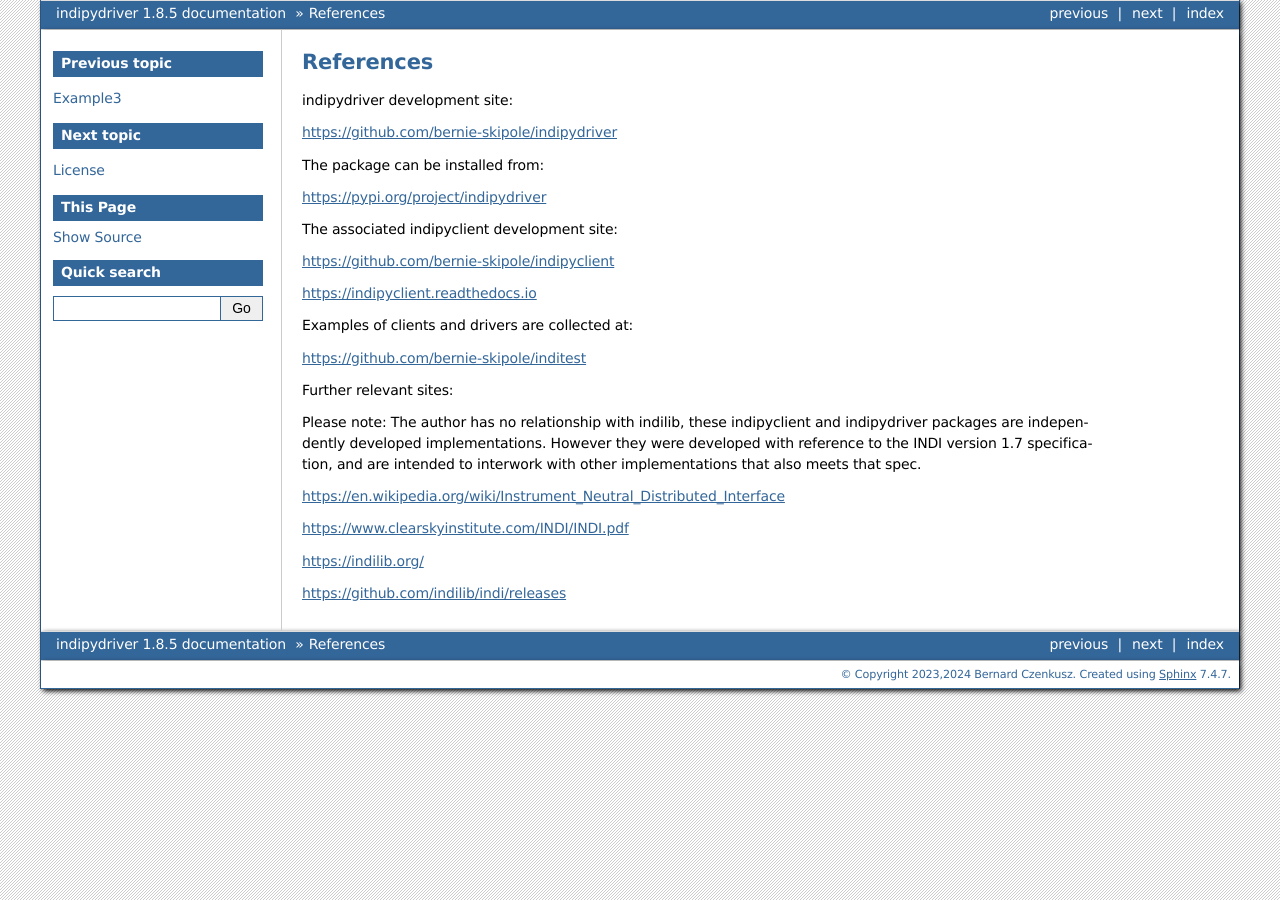
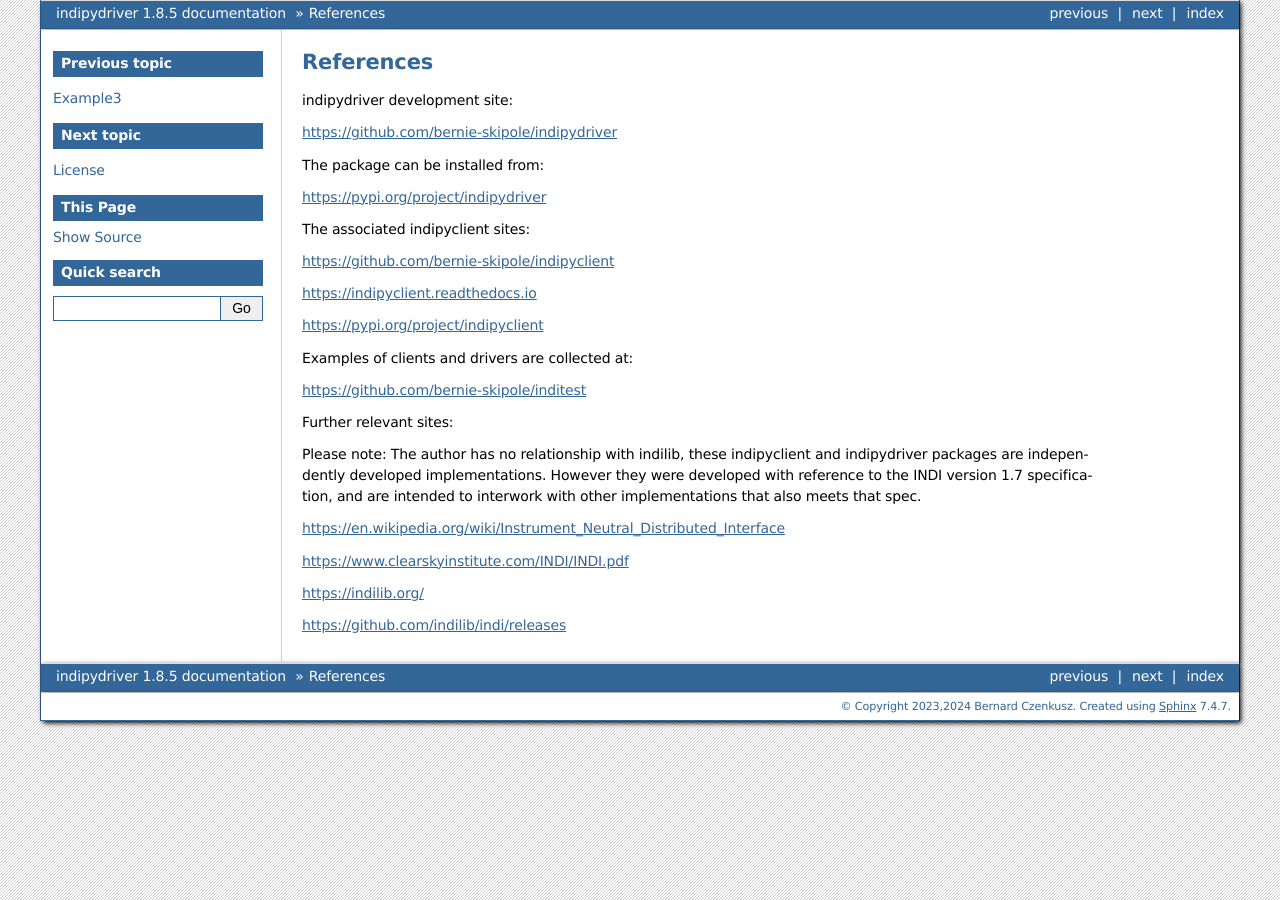
Before and after one commit to bernie-skipole/indipydriver, a Sphinx documentation site: the page built from docs/source/usage/references.rst, in a window 1280 px wide. Built offline with Sphinx 7.4.7, drawn with Linux system fonts in a browser that asks for light colours.

Commit message:
doc change

```diff
--- a/docs/source/usage/references.rst
+++ b/docs/source/usage/references.rst
@@ -11,11 +11,13 @@
 
 https://pypi.org/project/indipydriver
 
-The associated indipyclient development site:
+The associated indipyclient sites:
 
 https://github.com/bernie-skipole/indipyclient
 
 https://indipyclient.readthedocs.io
+
+https://pypi.org/project/indipyclient
 
 Examples of clients and drivers are collected at:
 
--- a/docs/source/usage/snoopevents.rst
+++ b/docs/source/usage/snoopevents.rst
@@ -12,7 +12,7 @@
 
 Snooping is typically used when an instrument should only take actions if another remote instrument has already taken a required prior action.  Snooping may also be useful as a method of logging traffic.
 
-Your code should typically use match and case to determine the type of event, and read the event contents, and then take any appropriate action.
+Your code should read the event contents, and then take any appropriate action.
 
 Snooping
 ^^^^^^^^
```
